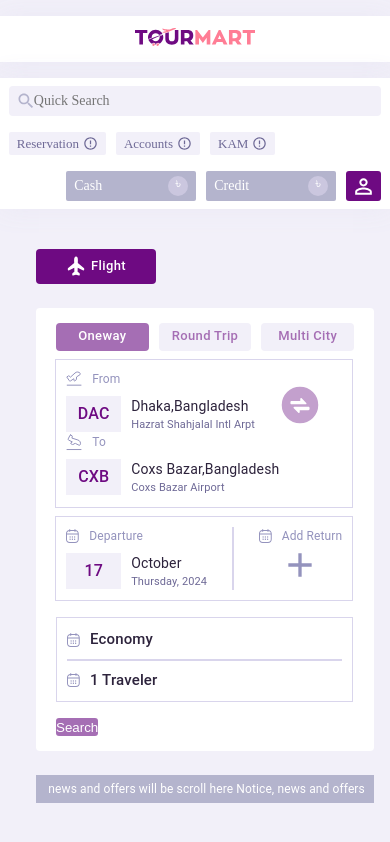
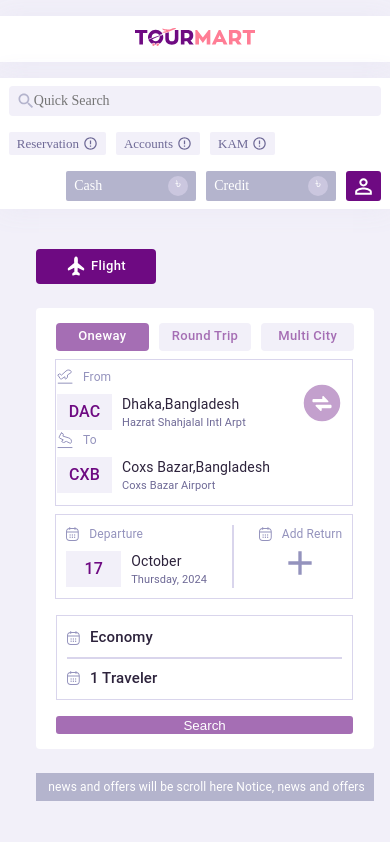
Before and after one commit to khademultourmartit/tmota-b2b, a Next.js app: page /dashboard in a window 390 px wide. Built offline with nearby package versions, Linux system fonts and the light colour scheme; no server answers.

Commit message:
responsive fixed

```diff
--- a/src/app/(dashboard)/flight-list/_components/OnewayAndRoundway.tsx
+++ b/src/app/(dashboard)/flight-list/_components/OnewayAndRoundway.tsx
@@ -208,7 +208,7 @@
           width: "100%",
         }}
         container
-        rowSpacing={{ lg: 0, md: 0, sm: 1, xs: 1 }}
+        rowSpacing={{ lg: 0, md: 1, sm: 1, xs: 1 }}
         columnSpacing={0.1}
       >
         <Grid
@@ -216,9 +216,10 @@
           container
           xs={12}
           sm={12}
-          md={5.5}
+          md={12}
           lg={5.5}
-          style={{
+
+        sx={{
             border: "1px solid #D9D5EC",
             padding: "10px",
           }}
@@ -228,8 +229,8 @@
             item
             xs={12}
             sm={12}
-            md={6}
-            lg={6}
+            md={12}
+            lg={5.5}
             sx={{
               position: "relative",
             }}
@@ -339,7 +340,7 @@
                 onClick={handleReverseDestination}
                 style={{
                   position: "absolute",
-                  right: "22px",
+                  right: "0px",
                   top: "15px",
                   cursor: "pointer",
                 }}
@@ -355,7 +356,7 @@
             item
             xs={12}
             sm={12}
-            md={6}
+            md={12}
             lg={6}
             sx={{
               position: "relative",
@@ -431,6 +432,7 @@
                       sx={{
                         color: "#2D233C",
                         fontSize: "14px",
+                      textWrap:"nowrap"
                       }}
                     >
                       {toSearchText?.cityName},{toSearchText?.countryName}
@@ -470,20 +472,24 @@
           container
           xs={12}
           sm={12}
-          md={3.5}
-          lg={3.5}
+          md={12}
+          lg={3.4}
           style={{
             border: "1px solid #D9D5EC",
             padding: "10px",
             position: "relative",
           }}
           ml={{
-            sm: 1.5,
+
+            md:0,
+            lg:1.5,
             xs: 0,
           }}
           mt={{
             xs: 1,
             sm: 0,
+            md:1,
+            lg:0,
           }}
         >
           {currentMenu === "Oneway" && (
@@ -497,7 +503,7 @@
                 position: "relative",
               }}
             >
-              <Box sx={{ display: "flex", justifyContent: "space-between" }}>
+              <Box sx={{ display: "flex", justifyContent: "space-between",flexDirection:{md:'column',lg:"row"} }}>
                 <Box
                   sx={{
                     cursor: "pointer",
@@ -758,13 +764,15 @@
           item
           xs={12}
           sm={12}
-          md={1.9}
+          md={12}
           lg={1.9}
           sx={{
             position: "relative",
           }}
           ml={{
-            sm: 1.5,
+
+            md:0,
+            lg:1.5,
             xs: 0,
           }}
           mt={{
@@ -867,11 +875,15 @@
             </Box>
           </Box>
         </Grid>
+
         <Grid
           item
-          md={0.7}
+         xs={12}
+          lg={0.7}
           ml={{
             sm: 1.5,
+            md:0,
+            lg:1.5,
             xs: 0,
           }}
           mt={{
@@ -899,6 +911,7 @@
                   background: "none",
                   color: "#fff",
                   cursor: "pointer",
+
                 }}
               >
                 Search
```
